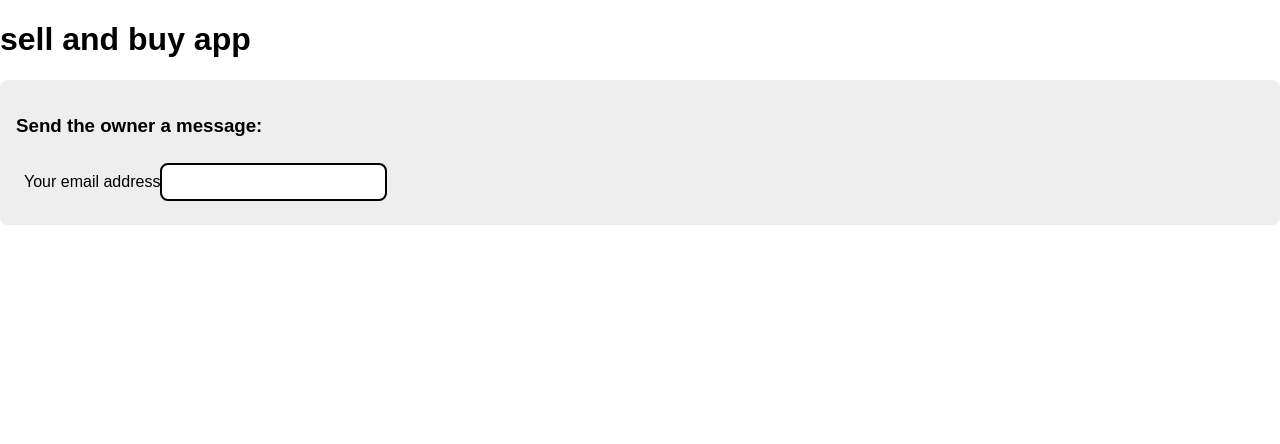
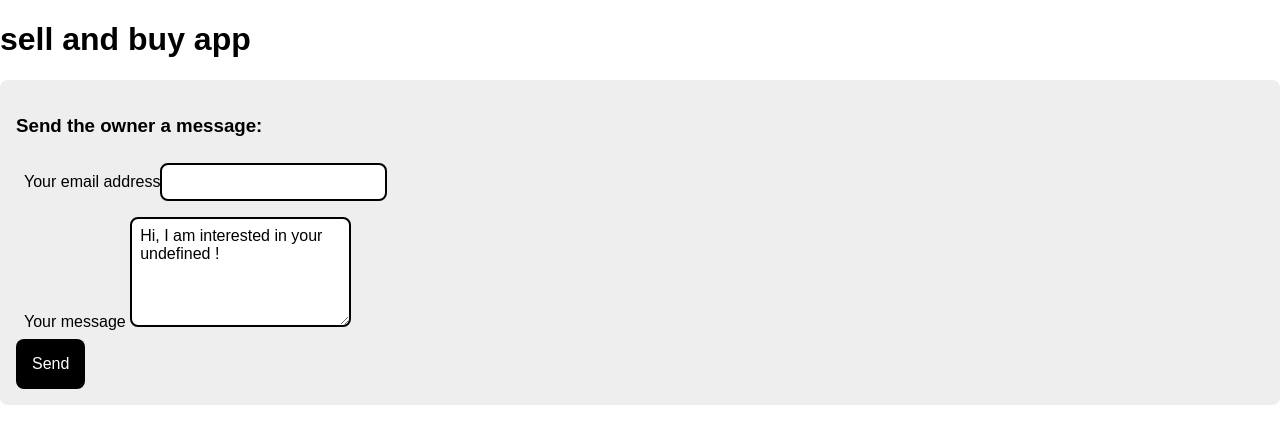
Before and after one commit to Sanjar1304/mean-project, an Angular app in the folder frontend/buy-and-sell/: page /contact/1 in a window 1280 px wide. Shown: the top 444 px of the page. Built offline with nearby package versions, Linux system fonts and the light colour scheme.

Commit message:
Styled contact-page template

```diff
--- a/frontend/buy-and-sell/src/app/contact-page/contact-page.component.html
+++ b/frontend/buy-and-sell/src/app/contact-page/contact-page.component.html
@@ -4,4 +4,16 @@
         <label>Your email address</label>
         <input type="text" name="email" [(ngModel)]="email">
     </div>
+    <div>
+        <label>
+          Your message
+          <textarea
+            name="message"
+            cols="20"
+            rows="5"
+            [(ngModel)]="message">
+          </textarea>
+        </label>
+    </div>
+    <button type="button" (click)="sendMessage()">Send</button>
 </div>
```
